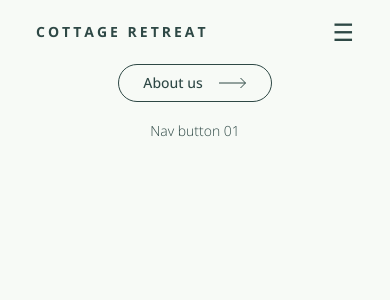
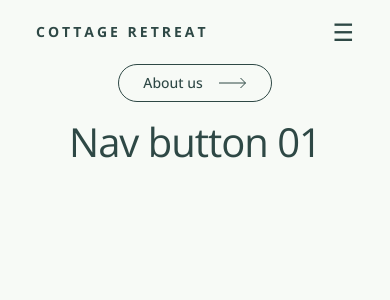
Before and after one commit to jacobutterworth/framework-tech-test, a Next.js app: page / in a window 390 px wide. Shown: the top 300 px of the page. Built offline with nearby package versions, Linux system fonts and the light colour scheme.

Commit message:
fix: mobile nav bar button style

```diff
--- a/src/components/NavBarButton.tsx
+++ b/src/components/NavBarButton.tsx
@@ -30,7 +30,8 @@ const NavBarButton: React.FC<NavBarButtonProps> = ({
           : "text-gray-800 "
       )}
     >
-      <span className="copy">{title}</span>
+      <h2 className="md:hidden">{title}</h2>
+      <span className="hidden md:inline copy">{title}</span>{" "}
     </button>
   );
 };
```
